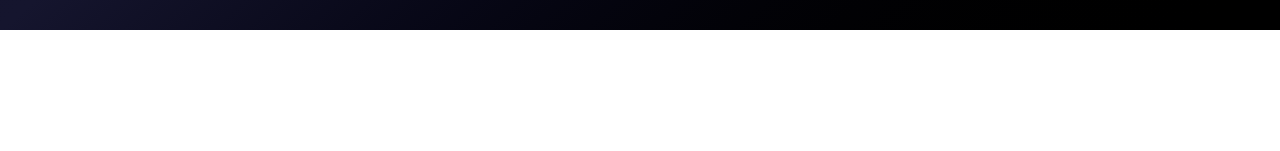
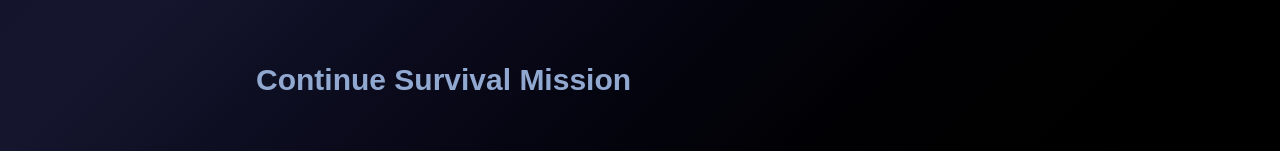
Before and after one commit to garima2511/GoSe-Survival-Guide, a Next.js app: page /episodes/1 in a window 1280 px wide. Shown: the part 1084-1235 px from the top of the page. Before the commit the page ends 1114 px from the top, so only its background shows below. Built offline with nearby package versions, Linux system fonts and the light colour scheme.

Commit message:
Added continue section

```diff
--- a/app/data/episodes.ts
+++ b/app/data/episodes.ts
@@ -6,6 +6,7 @@ export const episodes = [
     title: "Don't Lie I",
     year: "2019",
     episodeNo: "EP 21-22",
+    series: "Don't Lie",
     category: "Strategy",
     description:
       "Mafia game episode. Trust nobody. Absolutely nobody 😭",
@@ -23,6 +24,7 @@ export const episodes = [
     title: "TTT Hyperrealism",
     year: "2020",
     episodeNo: "EP 44-45",
+    series: "TTT",
     category: "Healing",
     description:
       "Food, drinks, healing... and then chaos happens.",
@@ -40,6 +42,7 @@ export const episodes = [
     title: "Debate Night",
     year: "2020",
     episodeNo: "EP 28-29",
+    series: "Debate Night",
     category: "Chaos",
     description:
       "Watching arguments somehow become comedy 😭",
@@ -57,6 +60,7 @@ export const episodes = [
     title: "The Tag",
     year: "2019",
     episodeNo: "EP 27-28",
+    series: "The Tag",
     category: "Horror",
     description:
       "You laugh and panic at the same time.",
@@ -74,6 +78,7 @@ export const episodes = [
     title: "Kickball",
     year: "2022",
     episodeNo: "EP 48-49",
+    series: "Kickball",
     category: "Physical",
     description:
       "Athletic competition + suffering.",
--- a/app/episodes/[id]/page.tsx
+++ b/app/episodes/[id]/page.tsx
@@ -31,6 +31,12 @@ export default async function EpisodeDetail({
       </main>
     );
   }
+
+  const relatedEpisodes = episodes.filter(
+    (ep) =>
+      ep.series === episode.series &&
+      ep.id !== episode.id
+  );
 
   return (
     <main
@@ -111,6 +117,45 @@ export default async function EpisodeDetail({
 
         </div>
 
+        <div className="mt-16">
+
+          <h2
+            className="
+            text-3xl
+            font-bold
+            text-[#91A8D0]
+            "
+          >
+            Continue Survival Mission
+          </h2>
+
+          <div className="mt-6 flex flex-wrap gap-4">
+
+            {relatedEpisodes.map((ep) => (
+
+              <Link
+                key={ep.id}
+                href={`/episodes/${ep.id}`}
+                className="
+                px-5
+                py-3
+                rounded-full
+                bg-[#11111a]
+                border
+                border-[#F7CAC9]/20
+                hover:scale-105
+                transition
+                "
+              >
+                {ep.emoji} {ep.title}
+              </Link>
+
+            ))}
+
+          </div>
+
+        </div>
+
       </div>
 
     </main>
```
